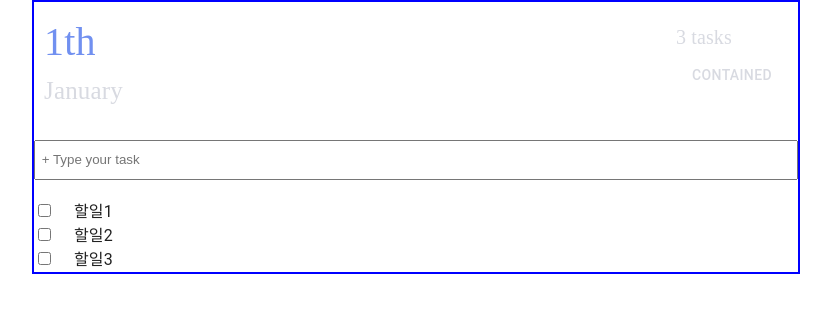
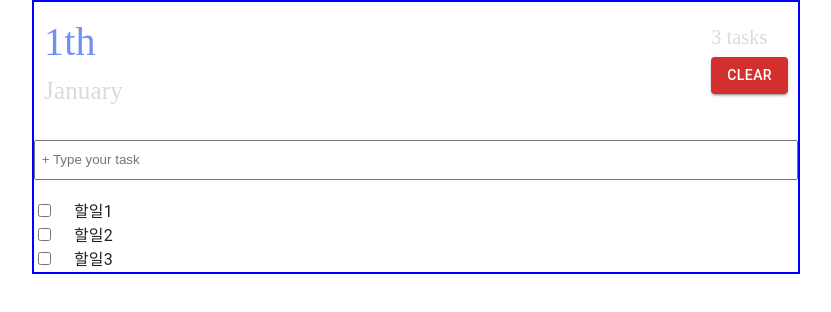
Before and after one commit to hyunsokstar/test-for-frontend, a Next.js app in the folder front/: page / in a window 1280 px wide. Shown: the top 312 px of the page, without its empty margins (224-1055 px from the left). Built offline with nearby package versions, Linux system fonts and the light colour scheme; no server answers.

Commit message:
update for text modify

```diff
--- a/front/components/TodoHeader/index.tsx
+++ b/front/components/TodoHeader/index.tsx
@@ -60,10 +60,11 @@ function TodoHeader({ task_of_number, clearButtonHandler }: Props) {
                         {/* <button>clear list</button> */}
                         {/* <button onClick={clearButtonHandler}>Contained</button> */}
                         <Button
-                            variant="clear"
+                            variant="contained"
                             onClick={clearButtonHandler}
                             color="error"
-                        >Contained</Button>
+                        >Clear
+                        </Button>
 
 
                     </div>
```
